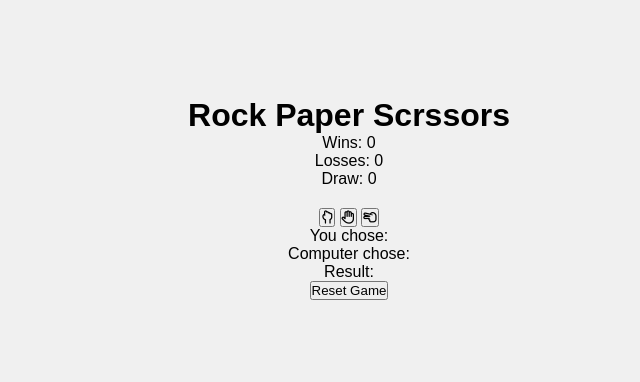
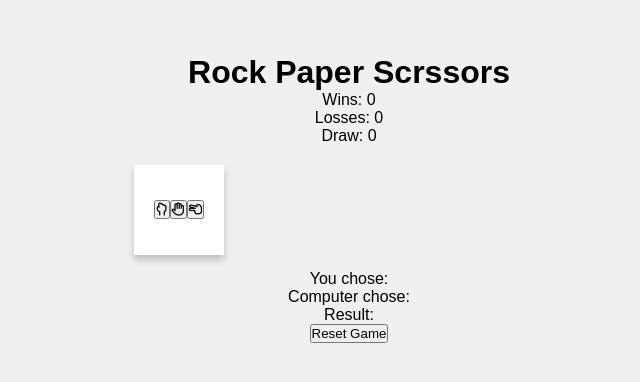
Before and after one commit to grgmausham/PP2, a plain HTML site: page index.html in a window 1280 px wide. Shown: the part 202-584 px from the top of the page, without its empty margins (291-931 px from the left). Drawn offline with Linux system fonts and the light colour scheme.

Commit message:
styling the players board

```diff
--- a/assets/css/styles.css
+++ b/assets/css/styles.css
@@ -25,3 +25,18 @@ body {
 .score-board {
     margin-bottom: 20px;
 }
+.player {
+    font-size: 4em;
+    width: 90px;
+    height: 90px;
+    display: flex;
+    justify-content: center;
+    align-items: center;
+    margin: 15px;
+    padding: 15px;
+    cursor: pointer;
+    border: none;
+    background-color: #fff;
+    transition: transform 0.2s, background-color 0.2s, box-shadow 0.2s;
+    box-shadow: 0 5px 7px rgba(0, 0, 0, 0.2);
+}
```
